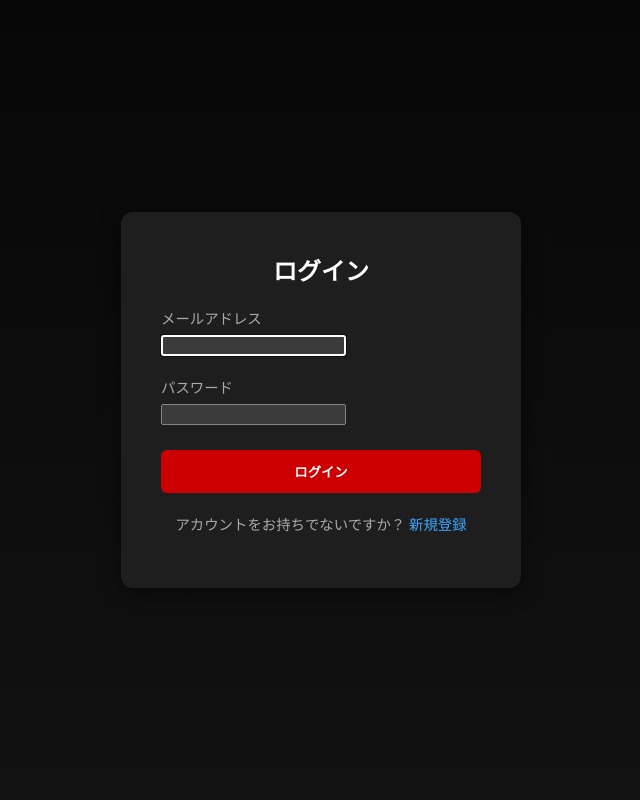
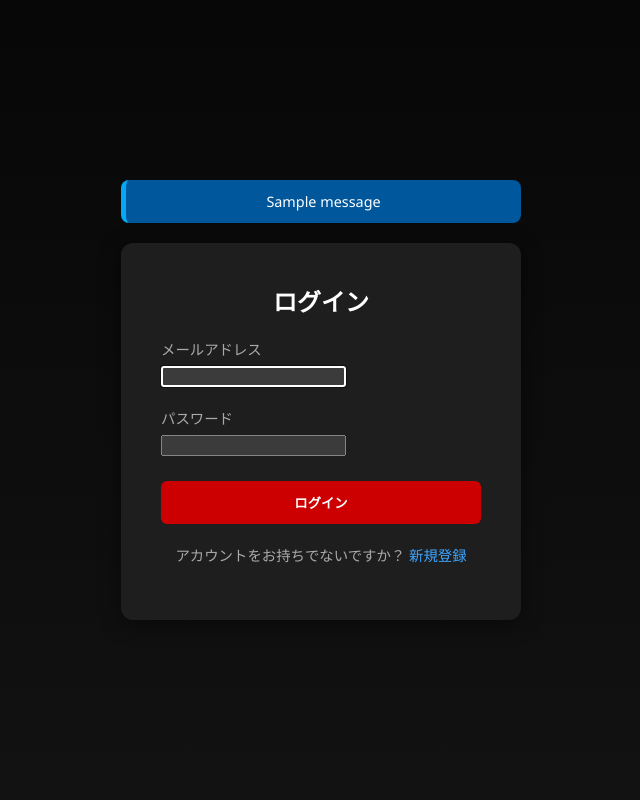
Before and after one commit to rezi7mn/youtube_search, a Django app: page /login/ in a window 1280 px wide. Shown: the whole page, without its empty margins (319-959 px from the left). Run offline with Django 5.2, Linux system fonts and the light colour scheme; one stand-in notice (Sample message) is shown.

Commit message:
ログアウト時のメッセージが表示されるように変更

```diff
--- a/Youtube_search_django/youtube_project/youtube_app/templates/youtube_app/login.html
+++ b/Youtube_search_django/youtube_project/youtube_app/templates/youtube_app/login.html
@@ -6,7 +6,20 @@
     <title>ログイン - YouTube検索アプリ</title>
     <link rel="stylesheet" href="{% static 'youtube_app/style.css' %}">
 </head>
-<body style="background-color: #0f0f0f; color: white; display: flex; align-items: center; justify-content: center; min-height: 100vh; margin: 0;">
+<!-- 💡 flex-direction: column; を追加して縦並びに変更 -->
+<body style="background-color: #0f0f0f; color: white; display: flex; flex-direction: column; align-items: center; justify-content: center; min-height: 100vh; margin: 0;">
+
+    <!-- ログインカードの上に表示 -->
+    {% if messages %}
+        <div style="width: 100%; max-width: 400px; margin-bottom: 20px;">
+            {% for message in messages %}
+                <div style="padding: 12px; border-radius: 8px; background: #01579b; color: #fff; text-align: center; font-size: 0.9em; border-left: 5px solid #03a9f4;">
+                    {{ message }}
+                </div>
+            {% endfor %}
+        </div>
+    {% endif %}
+
     <div style="background: #1e1e1e; padding: 40px; border-radius: 12px; width: 100%; max-width: 400px; box-shadow: 0 4px 20px rgba(0,0,0,0.5);">
         <h2 style="margin-top: 0; text-align: center;">ログイン</h2>
         <form method="post">
--- a/Youtube_search_django/youtube_project/youtube_app/views.py
+++ b/Youtube_search_django/youtube_project/youtube_app/views.py
@@ -53,6 +53,7 @@ def signup_view(request):
 # ============================================================================
 def logout_view(request):
     logout(request)
+    messages.info(request, "ログアウトしました。")
     return redirect('youtube_app:login')
 # ============================================================================
 # YouTube API クライアント初期化
```
Also changed, not shown: Youtube_search_django/youtube_project/db.sqlite3.
